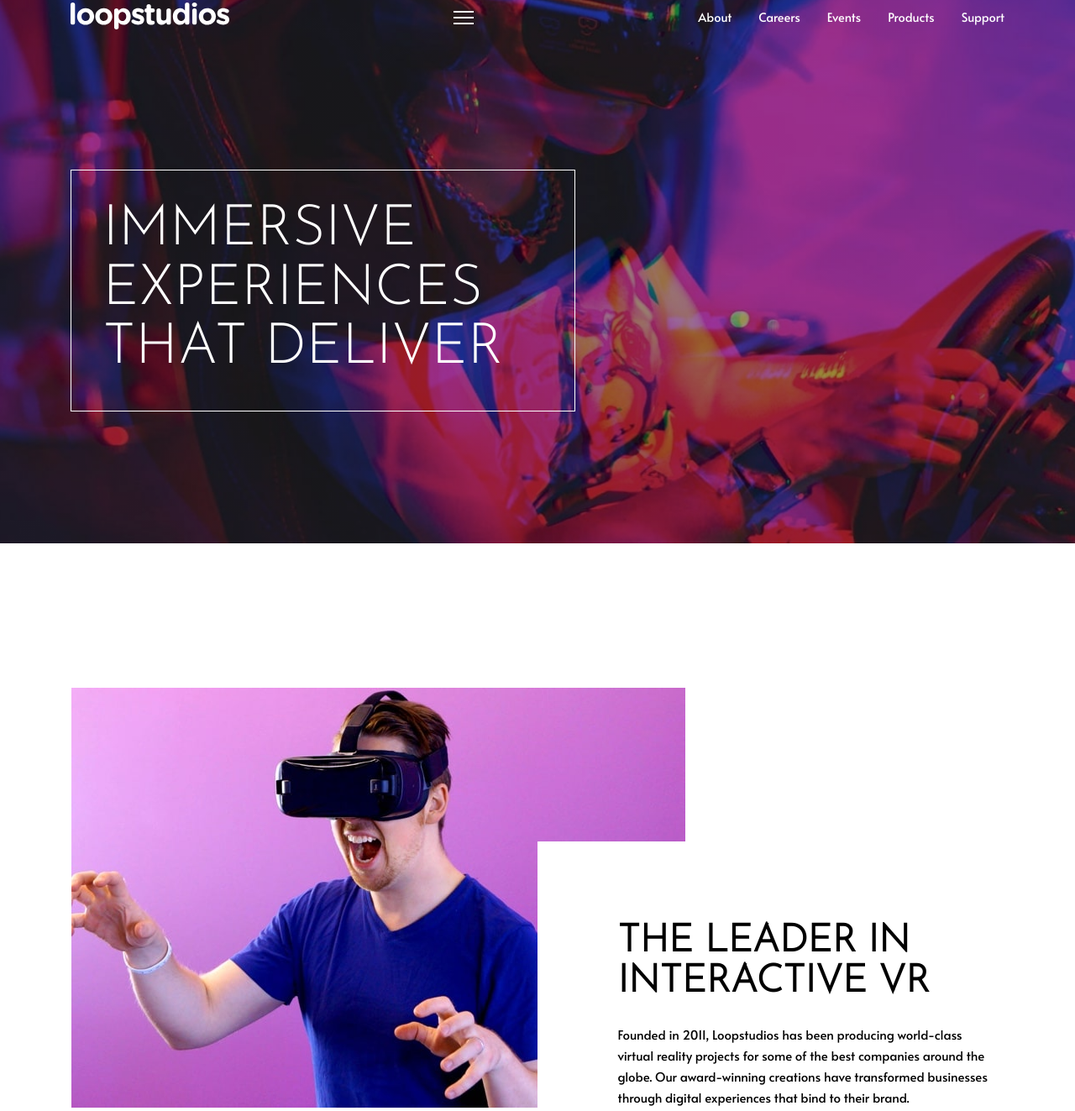
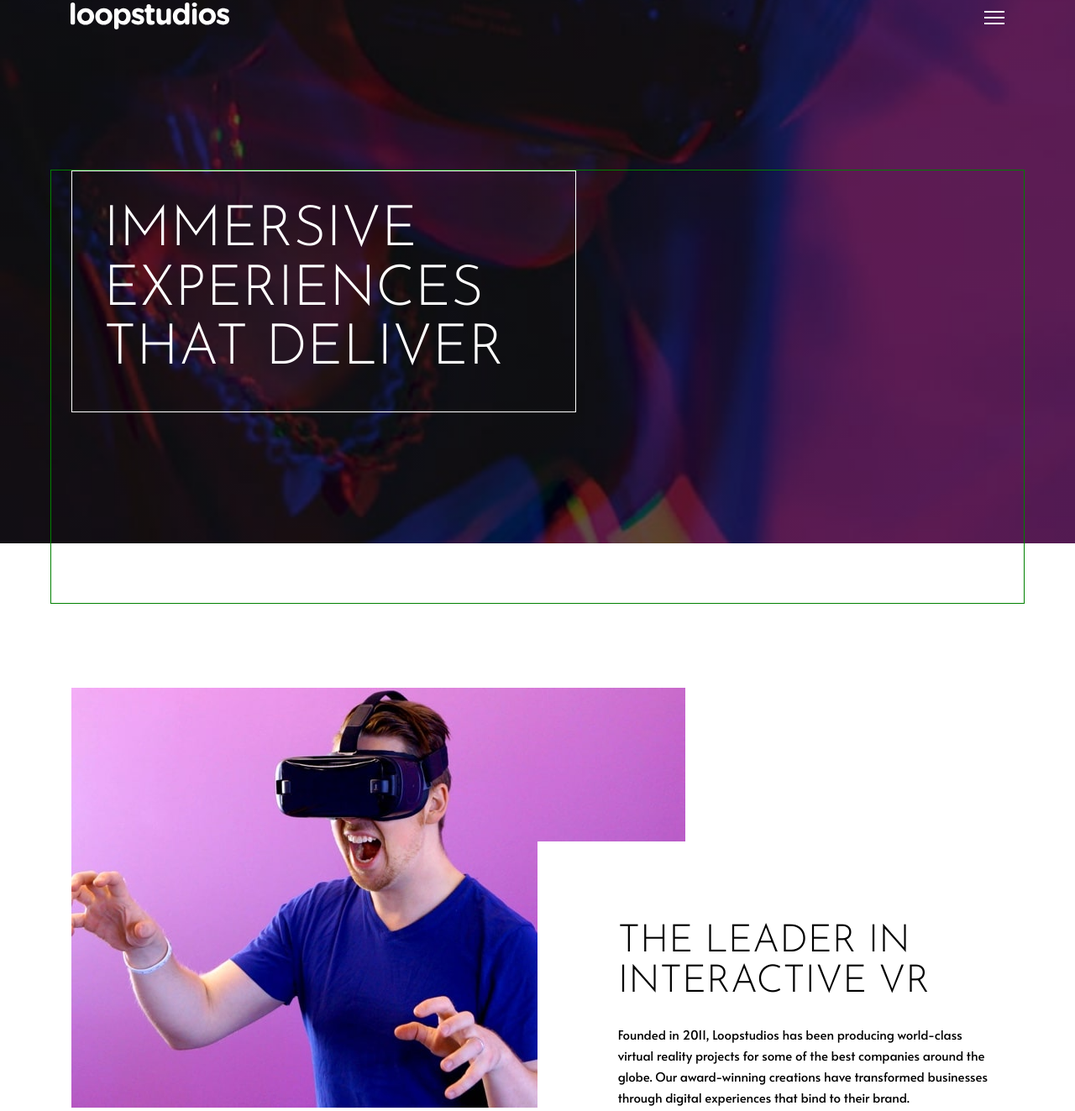
Before and after one commit to MarkoDjuric/Loopstudios-Landing-Page-FM, a website: page index.html in a window 1280 px wide. Shown: the part 37-1360 px from the top of the page at 84% size. Drawn offline with Linux system fonts and the light colour scheme; files that its build step writes are made by us from their sources.

Commit message:
bcikground

```diff
--- a/app/scss/components/banner.scss
+++ b/app/scss/components/banner.scss
@@ -1,33 +1,35 @@
+@use '../util' as *;
+
 
 .banner {
 
 
   &__grid {
-      max-width: 1111px;
+      max-width: 69.438rem;
       display: grid;
-
       grid-template-columns: 1fr;
       padding-top: 25.6%;
       padding-left: 6.4%;
       padding-right: 6.4%;
 
-      @media only screen and (min-width:845px) {
+      @media only screen and (min-width:52.813em) {
         			grid-template-columns:  1fr auto auto 1fr;
 			        grid-template-rows: 183px 96px 221px;
               padding-top: 172px;
               padding-left: 0;
               padding-right:0;
-
-      }
-
+            }
 
       .banner__grid_img {
-        max-width: clamp(327px, 100%, 731px);
+        width: clamp(20.313rem, 100%, 45.688rem);
+        // max-width:45.688rem;
+
         img {
           width: 100%;
         }
 
-        @media only screen and (min-width:845px) {
+
+        @media only screen and (min-width:52.813em) {
           grid-column: 1 / span 3;
           grid-row: 1 / 2;
 
@@ -41,6 +43,7 @@
       .banner__grid_text {
 
         width: clamp(327px, 100%, 541px);
+            // width: auto;
         background-color: #FFF;
         text-align: center;
         padding-left: 24px;
@@ -48,21 +51,24 @@
         margin-top: 48px;
         // margin-right: 17.2%;
         h2 {
+
           text-align: center;
           padding-bottom: 16px;
         }
         p {
             font-size: 15px;
             line-height: 25px;
+            width: 445px;
+          }
 
-        }
 
-          @media only screen and (min-width:845px) {
-            padding-top: 17.2%;
-            padding-left: 17.2%;
+          @media only screen and (min-width:52.813em) {
+            padding-top: 17.22%;
+            padding-left: 17.22%;
             padding-right: 0;
             text-align: left;
             align-self: end;
+            // margin-top: 0;
             grid-column: 2 /span 3;
             grid-row: 2 / span 2;
 
@@ -74,9 +80,8 @@
           }
 
         }
+      }
 
 
 
-  }
-
-}
+    }
--- a/app/scss/components/header.scss
+++ b/app/scss/components/header.scss
@@ -1,16 +1,26 @@
 
 .header {
-    background-image:linear-gradient(rgba(0, 0, 0, 0.4), rgba(0, 0, 0, 0.4)),url("../../../images/desktop/image-hero.jpg");
-    height: 85.5vh;
-    background-repeat: no-repeat;
-    background-size: cover;
-    background-position: center;
-    background-position: 50%;
+
+
+// width: 130%;
+
+background-image:linear-gradient(rgba(0, 0, 0, 0.4), rgba(0, 0, 0, 0.4)),url("../../../images/mobile/image-hero.jpg");
+height: 85.5vh;
+background-repeat: no-repeat;
+background-size: cover;
+background-position: center;
+
+
+
+    z-index: 10;
     // font-size:minmax(0.5rem, 1rem);
 
+    &__nav {
 
-    &__nav {
-        max-width: 1160px;
+        max-width: 72.5rem;
+
+
+
         padding: 40px 24px 163px 24px;
         display: flex;
         justify-content: space-between;
@@ -27,9 +37,6 @@
         ul {
             display: flex;
             gap: 32px;
-
-
-
         }
     }
 
@@ -50,27 +57,28 @@
         }
     }
 
-
     &__logo {
 
         width:clamp(144px, 17%, 192px);
 
         img {
-            max-width:100%;
+            width:100%;
         }
     }
 
     &__heading_wrap {
+
           max-width: 1160px;
+          border: 1px solid green;
           padding-left: 24px;
           padding-right: 24px;
           padding-bottom: 227px;
           display: flex;
-        //   font-size: calc( 40px + (72 - 40) * (100vw - 320px) / (1440 - 320) );
+        //   font-size: calc( 40px + (72 - 40) * (100vw - 320px) / (1440 - 375) );
         .header__heading {
             // flex-basis: 58.49%;
-            width:calc( 326px + (650 - 326) * (100vw - 375px) / (1440 - 375) );
-            // max-width: 650px;
+           width:calc( 327px + (650 - 327) * (100vw - 375px) / (1440 - 375) );
+    // min-width: 650px;
             border: 1px solid white;
             color: var(--white);
             padding:calc( 24px + (40 - 24) * (100vw - 375px) / (1440 - 375) );
--- a/app/scss/globals/boilerplate.scss
+++ b/app/scss/globals/boilerplate.scss
@@ -1,12 +1,12 @@
-@use '../util' as *;
+
 
 html {
 	font-size: 100%;
 	// font-size: 62%;
 	box-sizing: border-box;
-	scroll-behavior: smooth;
+    scroll-behavior: smooth;
+
 }
-
 
 *,
 *::before,
@@ -20,15 +20,21 @@ html {
     padding: 0;
 }
 
+body {
+	width: 100%;
+    height: 100%;
+    margin: 0px;
+    padding: 0px;
+    overflow-x: hidden;
+}
+
 
 h1, h2, h3 {
 	text-align: left;
-
 }
 
 
-
-a, a:hover, a:visited{
+a, a:hover, a:visited {
 	text-decoration: none;
 }
 
@@ -43,6 +49,8 @@ li {
 		 border-bottom: 0.3px solid white;
 		}
 	}
+
+
 
 
 	// .hide-for-mobile {
--- a/app/scss/globals/typography.scss
+++ b/app/scss/globals/typography.scss
@@ -6,20 +6,20 @@ h3 {
 	margin-top: 0;
 	line-height: 1.1;
 	font-family: var(--font-headings);
+	font-weight: 300;
 }
 
 h1 {
 
 	font-size: calc( 40px + (72 - 40) * (100vw - 375px) / (1440 - 375) );
-	line-height: clamp(2.53rem, 6vw, 4.4rem);
-	width: clamp(279px, 100%, 570px);
-	font-weight: 300;
+	line-height: clamp(2.4rem, 6vw, 4.4rem);
+	// width: clamp(279px, 100%, 570px);
 }
 
 h2 {
 	font-size: calc( 32px + (48 - 32) * (100vw - 375px) / (1440 - 375) );
-	line-height: clamp(2rem, 4vw, 3rem);
-	width: clamp(279px, 100%, 445px);
+	 line-height: clamp(32px, 4vw, 48px);
+	// width: clamp(279px, 100%, 445px);
 }
 
 a, p, li {
--- a/index.html
+++ b/index.html
@@ -3,7 +3,7 @@
 	<head>
 		<meta charset="UTF-8" />
 		<meta name="viewport" content="width=device-width, initial-scale=1.0" />
-		<title></title>
+		<title>asssas</title>
 		<link rel="stylesheet" href="/dist/style.css" />
 		<!-- Google fonts -->
 		<link rel="preconnect" href="https://fonts.googleapis.com">
@@ -14,7 +14,7 @@
 		<link href="https://fonts.googleapis.com/css2?family=Josefin+Sans:wght@300&display=swap" rel="stylesheet">
 		<script defer src="/dist/script.js"></script>
 	</head>
-	<body style="overflow-y: initial;">
+	<body>
 		<!-- Header -->
 	<header class="header">
 
@@ -29,8 +29,8 @@
 				<span></span>
 				<span></span>
 		    </a>
-				<!--Desktop Menu  -->
-			<div class="hide-for-mobile">
+				<!-- Desktop Menu  -->
+			 <!-- <div class="hide-for-mobile">
 				<ul>
 					<li><a href="#"></a>About</li>
 					<li><a href="#"></a>Careers</li>
@@ -38,7 +38,7 @@
 					<li><a href="#"></a>Products</li>
 					<li><a href="#"></a>Support</li>
 				</ul>
-			</div>
+			</div> -->
 	    </nav>
 
 		<div class="header__heading_wrap container">
@@ -49,7 +49,7 @@
 
     </header>
 	<!-- Banner -->
-	<main>
+
 		<section class="banner">
 			<div class="banner__grid container mobile">
 				<div class="banner__grid_img mob_image">
@@ -66,12 +66,24 @@
 					</div>
 				</div>
 		</section>
+		<!-- <section class="creations">
+			<div class="creations__wrapper container">
+				<h2>OUR CREATIONS</h2>
+				<a href="#">SEE ALL</a>
+				<div class="gallery">
+					<img src="" alt="">
+					<img src="" alt="">
+					<img src="" alt="">
+					<img src="" alt="">
+					<img src="" alt="">
+					<img src="" alt="">
+					<img src="" alt="">
+					<img src="" alt="">
 
-   </main>
+				</div>
+			</div>
 
-
-
-
+		</section> -->
 
 
 
```
Also changed, not shown: app/scss/globals/layout.scss (line endings or trailing spaces), dist/style.css, 1 other file.
